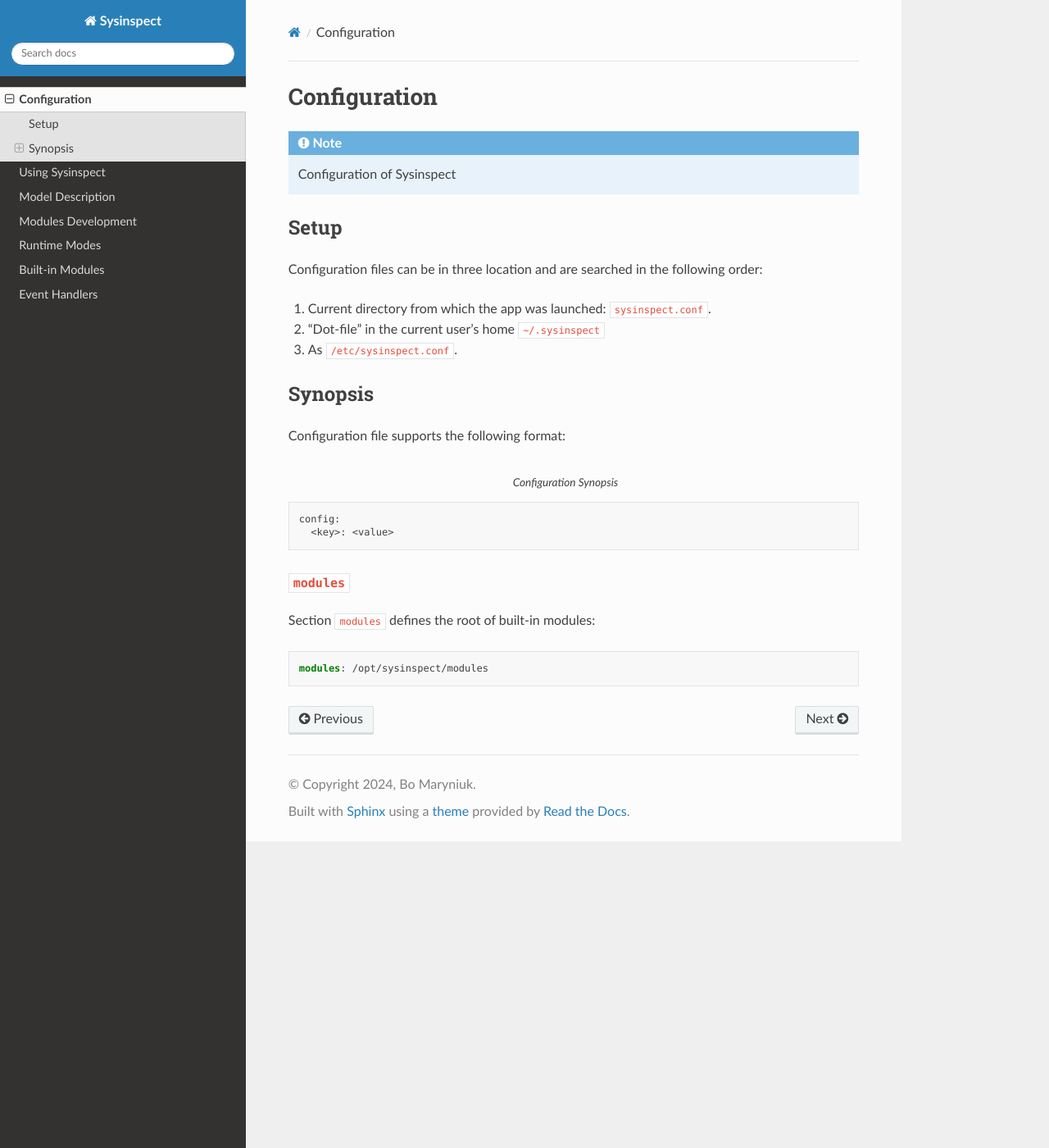
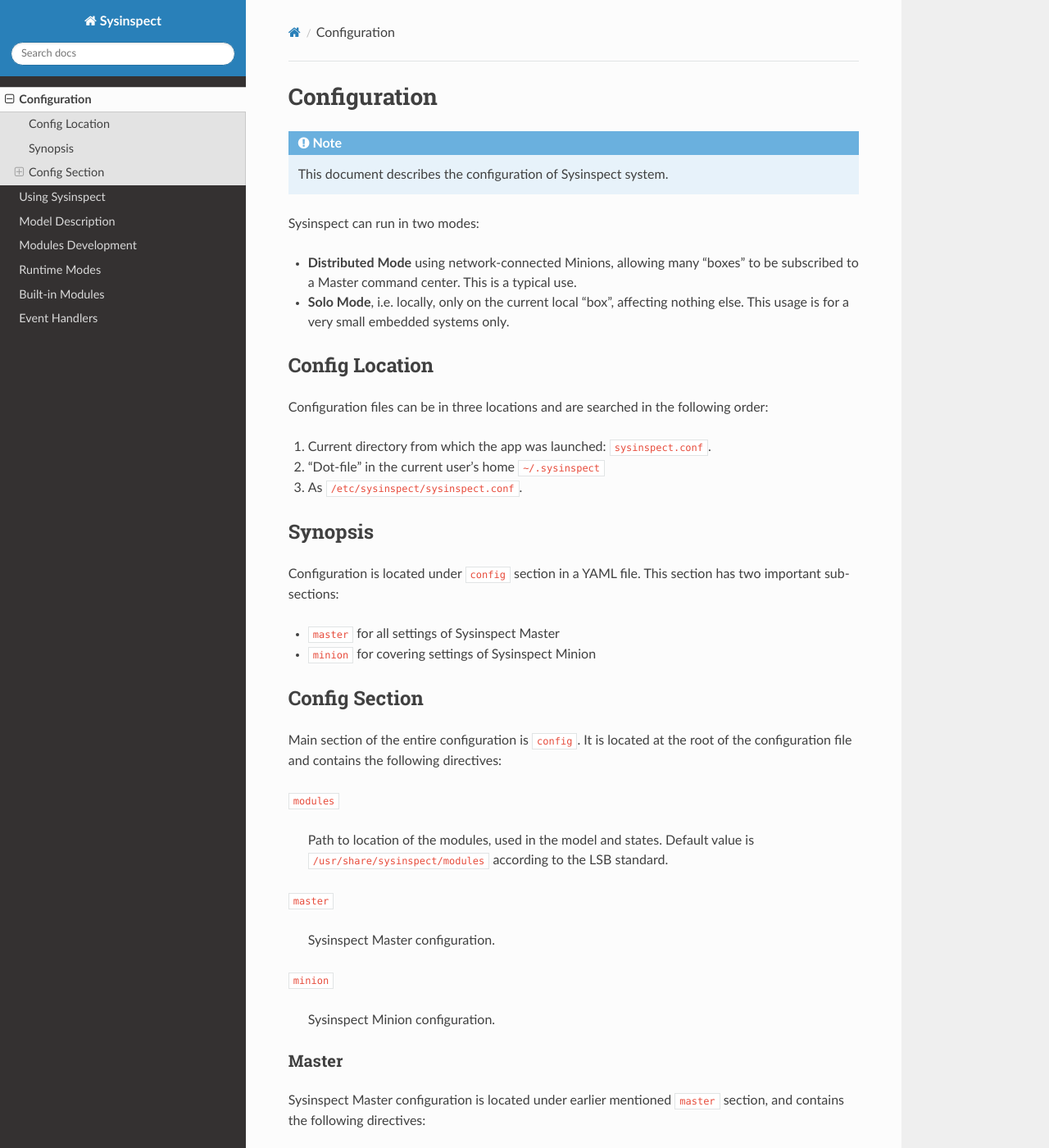
Before and after one commit to tinythings/sysinspect, a Sphinx documentation site: the page built from docs/global_config.rst, in a window 1280 px wide and 1400 px high. Shown: the whole window at 82% size. Built offline with Sphinx 7.4.7 and the Read the Docs theme 3.1.0, drawn with Linux system fonts in a browser that asks for light colours; some of the changed text lies outside the part shown.

Commit message:
Added documentation on configuration

```diff
--- a/docs/global_config.rst
+++ b/docs/global_config.rst
@@ -1,34 +1,190 @@
+.. raw:: html
+
+   <style type="text/css">
+     span.underlined {
+       text-decoration: underline;
+     }
+     span.bolditalic {
+       font-weight: bold;
+       font-style: italic;
+     }
+   </style>
+
+.. role:: u
+   :class: underlined
+
+.. role:: bi
+   :class: bolditalic
+
+.. _configuration:
+
 Configuration
 =============
 
 .. note::
-    Configuration of Sysinspect
+    This document describes the configuration of Sysinspect system.
 
-Setup
------
+Sysinspect can run in two modes:
 
-Configuration files can be in three location and are searched in the following order:
+- **Distributed Mode** using network-connected Minions, allowing many "boxes" to be subscribed
+  to a Master command center. This is a typical use.
+- **Solo Mode**, i.e. locally, only on the current local "box", affecting nothing else. This usage
+  is for a very small embedded systems only.
+
+Config Location
+---------------
+
+Configuration files can be in three locations and are searched in the following order:
 
 1. Current directory from which the app was launched: ``sysinspect.conf``.
 2. "Dot-file" in the current user's home ``~/.sysinspect``
-3. As ``/etc/sysinspect.conf``.
+3. As ``/etc/sysinspect/sysinspect.conf``.
 
 Synopsis
 --------
 
-Configuration file supports the following format:
+Configuration is located under ``config`` section in a YAML file. This section
+has two important sub-sections:
 
-.. code-block:: text
-    :caption: Configuration Synopsis
+- ``master`` for all settings of Sysinspect Master
+- ``minion`` for covering settings of Sysinspect Minion
 
-    config:
-      <key>: <value>
+Config Section
+--------------
+
+Main section of the entire configuration is ``config``. It is located at the root
+of the configuration file and contains the following directives:
 
 ``modules``
-^^^^^^^^^^^
 
-Section ``modules`` defines the root of built-in modules:
+    Path to location of the modules, used in the model and states. Default
+    value is ``/usr/share/sysinspect/modules`` according to the LSB standard.
+
+``master``
+
+    Sysinspect Master configuration.
+
+``minion``
+
+    Sysinspect Minion configuration.
+
+
+Master
+^^^^^^
+
+Sysinspect Master configuration is located under earlier mentioned ``master`` section,
+and contains the following directives:
+
+``socket``
+
+    Path for a FIFO socket to communicate with the ``sysinspect`` command,
+    which is issuing commands over the network.
+
+    Default value is ``/tmp/sysinspect-master.socket``.
+
+``bind.ip``
+
+    IPv4 address on which the Master is listening for all incoming and outgoing traffic
+    with Minion communication.
+
+    Default value is ``0.0.0.0``.
+
+``bind.port``
+
+    Network port number on which the Master is listening using ``bind.ip`` directive.
+
+    Sysinspect Master port is ``4200``.
+
+
+.. important::
+
+    Master runs a **File Server service**. This service is :bi:`very important` for all the minions,
+    as they are exchanging data with the master, by downloading all the required artefacts to be
+    processed on their targets.
+
+File Server service serves static data, which is continuously checked by each minion and updated,
+if that data changes. In particular, the artefacts are modules, trait configs, models, states etc.
+Typically, File Server service has the root of all the data in ``/etc/sysinspect/data``.
+
+.. warning::
+    Even though as of current version, there is no specific layout of the static data on the
+    File Server service to manager all the artifacts. However, this is a **subject to change**.
+
+Within the *"/data"* directory, *currently* one is free to organise the layout as they want.
+However, it is :bi:`strongly` advised to keep all the models, states and other artefacts
+separated from each other, using their own directories and namespaces. Future releases will have
+configurable default namespaces for each cathegory of the artefacts.
+
+Below are directives for the configuration of the File Server service:
+
+``fileserver.bind.ip``
+
+    Same as ``bind.ip``, but for the internal File Server service.
+
+``fileserver.bind.port``
+
+    Network port number on which the File Server service is listening.
+
+    File Server service port is ``4201``.
+
+``fileserver.models.root``
+
+    Relative path where are the master models kept.
+
+``fileserver.models``
+
+    List of subdirectories within ``fileserver.models.root``, exporting models. If a model is not
+    in the list, it will not be available for the minions.
+
+Example configuration for the Sysinspect Master:
 
 .. code-block:: yaml
 
-    modules: /opt/sysinspect/modules
+    config:
+        master:
+            socket: /tmp/sysinspect-master.socket
+            bind.ip: 0.0.0.0
+            bind.port: 4200
+
+            fileserver.bind.ip: 0.0.0.0
+            fileserver.bind.port: 4201
+
+            fileserver.models.root: /models
+            fileserver.models:
+              - my_model
+              - my_other_model
+
+
+Minion
+^^^^^^
+
+Sysinspect Minion configuration is located under earlier mentioned ``minion`` section,
+and contains the following directives:
+
+``root``
+
+    Typically, Minion if running standard, the root of all data kept by a Minion is
+    defaulted to ``/etc/sysinspect``, same as Master. However, in an embedded and custom
+    systems this might not be possible, especially if the system is usually read-only
+    and writable directories are limited to only a few. In this case *root* must be
+    set according to the system setup.
+
+``master.ip``
+
+    Corresponds to ``bind.ip`` of Master node and should be identical.
+
+``master.port``
+
+    Corresponds to ``bind.ip.port`` of Master node and should be identical.
+
+Example configuration for the Sysinspect Minion:
+
+.. code-block:: yaml
+
+    config:
+        minion:
+            # Root directory where minion keeps all data.
+            # Default: /etc/sysinspect — same as for master
+            root: /etc/sysinspect
+            master.ip: 192.168.2.31
+            master.port: 4200
```
